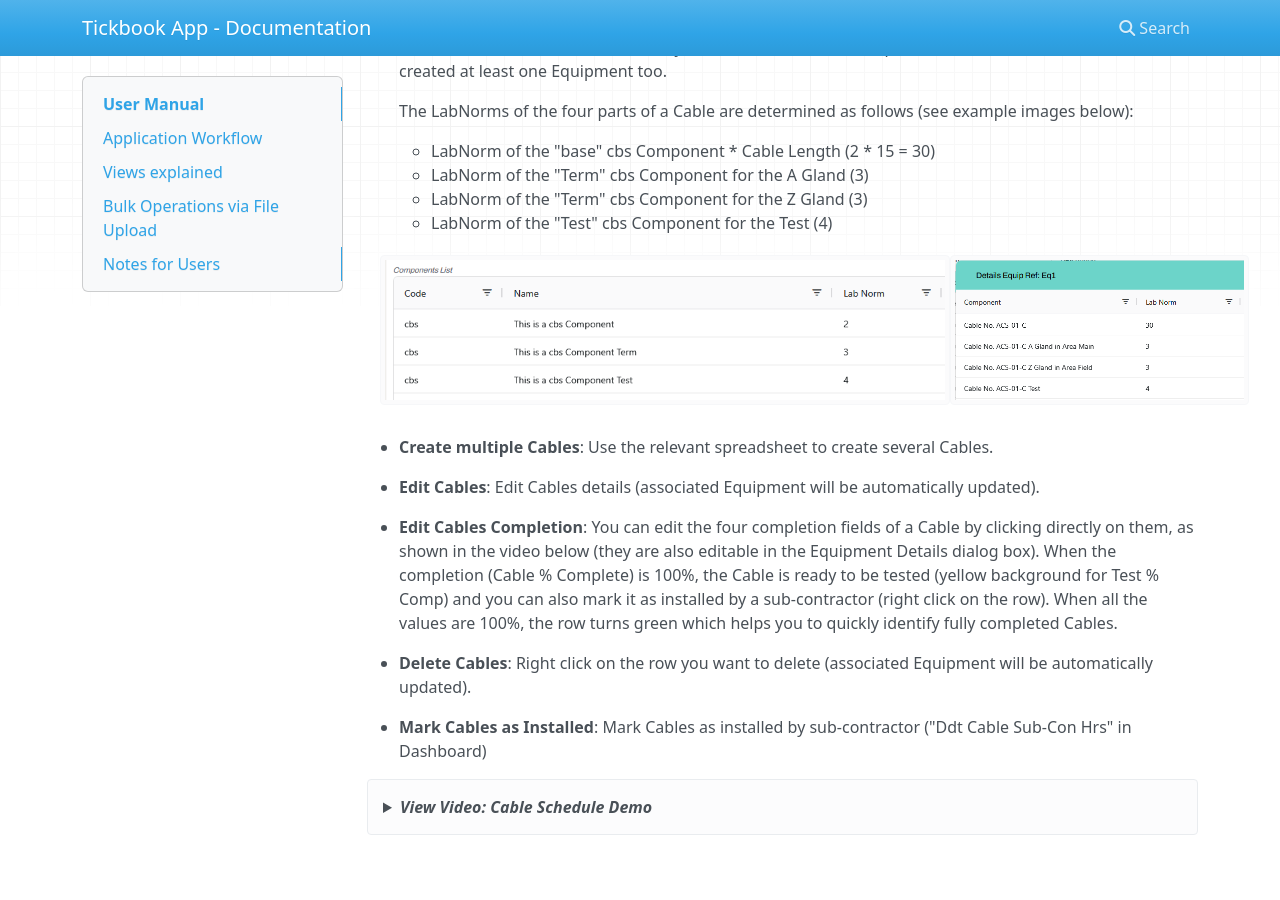
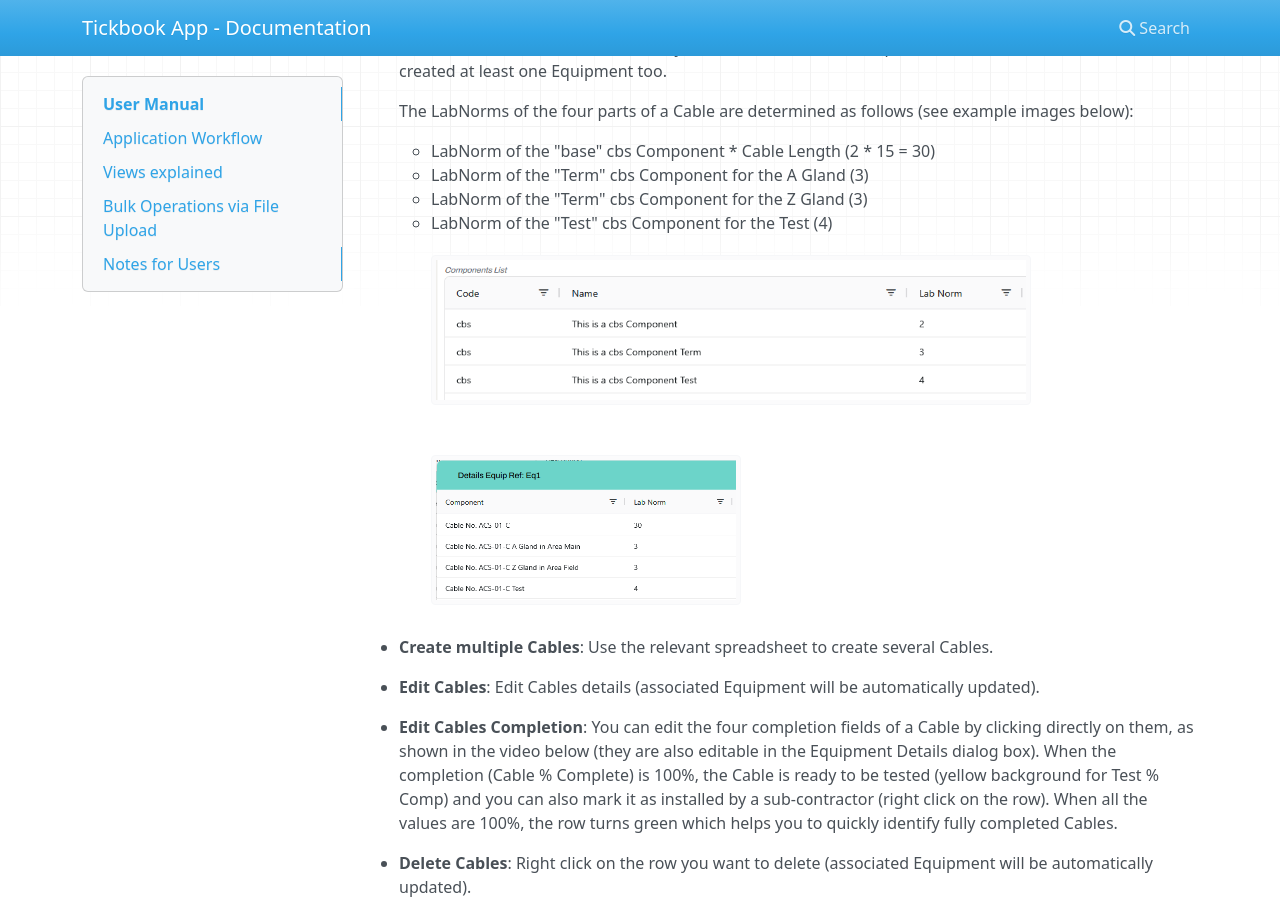
Before and after one commit to vin-dow-s/TickbookApp-Documentation, an MkDocs documentation site: the page built from docs/index.md, in a window 1280 px wide and 900 px high, scrolled down 4144 px. Built offline with MkDocs 1.6.1, drawn with Linux system fonts in a browser that asks for light colours; nearby versions of some CDN libraries.

Commit message:
Flex fix

```diff
--- a/docs/index.md
+++ b/docs/index.md
@@ -140,7 +140,7 @@ In these tables, and in most tables in the application, you can:
     -   LabNorm of the "Term" cbs Component for the A Gland (3)
     -   LabNorm of the "Term" cbs Component for the Z Gland (3)
     -   LabNorm of the "Test" cbs Component for the Test (4)
-    <div style="display: flex; justify-content: center;">
+    <div>
         <img src="./img/cbs-labnorms.png" width="600" height="150" alt="CBS Components LabNorms image">
         <img src="./img/cable-labnorms.png" width="310" height="150" alt="CBS Components LabNorms image">
     </div>
```
Also changed, not shown: site/index.html.
